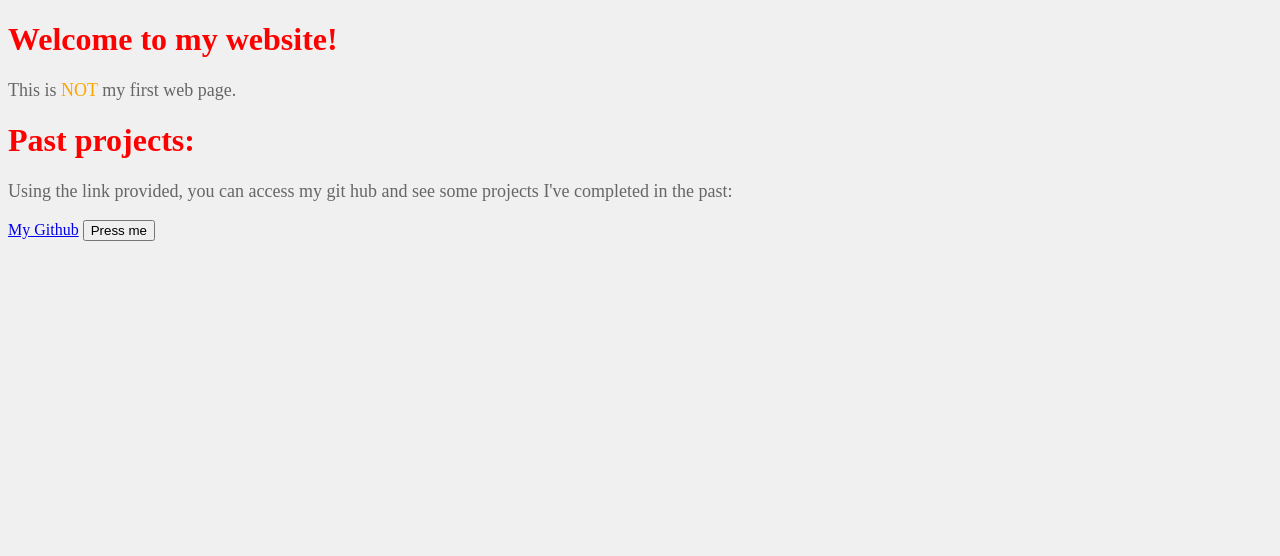
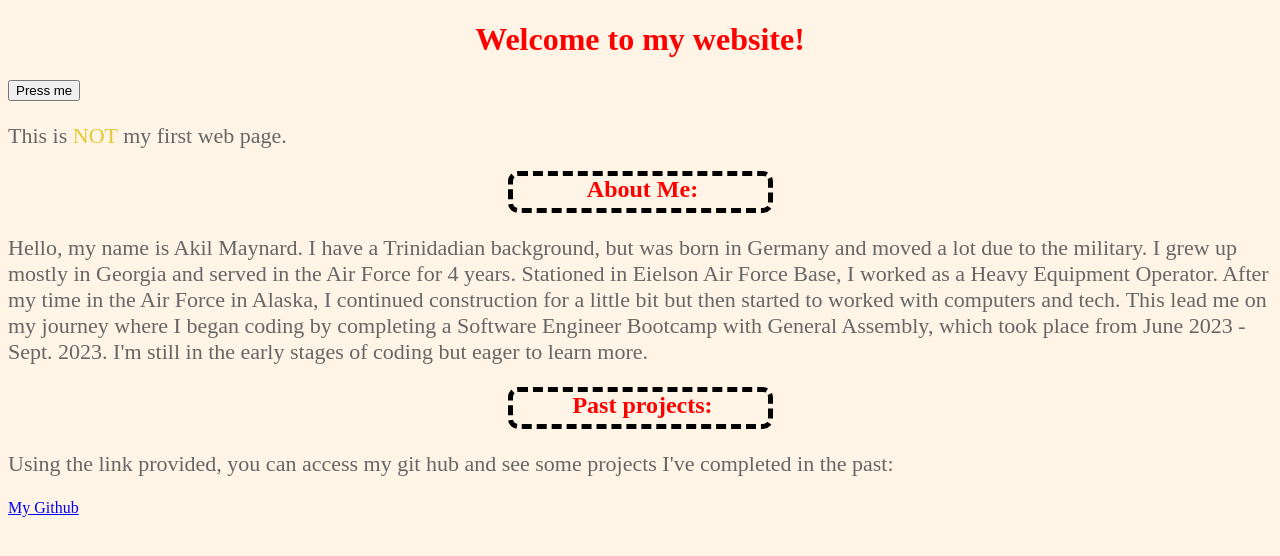
Before and after one commit to Akil92/VWC-prework, a plain HTML site: page index.HTML in a window 1280 px wide. Drawn offline with Linux system fonts and the light colour scheme.

Commit message:
about me

```diff
--- a/index.CSS
+++ b/index.CSS
@@ -1,10 +1,24 @@
 h1 {
     color: var(--h1-color);
+    text-align: center;
+}
+
+h2 {
+    color: var(--h1-color);
+    border-radius: 10px;
+    padding-left: 5px;
+    padding-bottom: 5px;
+    border-color: var(--border-color);
+    margin:auto;
+    text-align: center;
+    border-style: dashed;
+    border-width: 5px;
+    width: 250px;
 }
 
 p {
-    color: #666;
-    font-size: 18px;
+    color: var(--p-color);
+    font-size: 22px;
 }
 
 span {
@@ -13,34 +27,22 @@ span {
 
 :root {
     /* A light gray for the background */
-    --primary-bg: #f0f0f0;
-    /* Pure white for cards or modals */
-    --secondary-bg: #ffffff;
-    /* Almost black for primary text */
-    --primary-text: #333333;
-    /* A lighter gray for secondary text or subtitles */
+    --primary-bg: #fff4e5;
     --secondary-text: #555555;
-    /* A strong blue for accents, drawn from your original primary blue */
-    --accent-strong: #0066cc;
-    /* A mild green for highlights, drawn from your original secondary green */
-    --accent-mild: #009966;
-    /* A very light gray for borders or less important text */
-    --accent-subtle: #cccccc;
-    --span-color: orange;
+    --span-color: rgb(227, 201, 50);
     --h1-color: red;
+    --border-color: black;
+    --p-color: #666;
 }
 
   /* Dark Theme (Original Portfolio colors) */
   .dark-theme {
     --primary-bg: #343a40;
-    --secondary-bg: #292929;
-    --primary-text: #ffffff;
     --secondary-text: #cccccc;
-    --accent-strong: #007BFF;
-    --accent-mild: #8fd29f;
-    --accent-subtle: #a5d1ff;
-    --span-color: purple;
+    --span-color: red;
     --h1-color: yellow;
+    --border-color: white;
+    --p-color: color: #fff;
   }
 
 body{
--- a/index.HTML
+++ b/index.HTML
@@ -5,12 +5,17 @@
     <title>Akil's Capstone</title>
   </head>
   <body>
-    <h1>Welcome to my website!</h1>
-    <p>This is <span> NOT </span> my first web page.</p>
-    <h1>Past projects:</h1>
-    <p>Using the link provided, you can access my git hub and see some projects I've completed in the past:</p>
+    <h1>Welcome to my website!</h1> <button id="color-theme">Press me</button>
+    <p class="p">This is <span> NOT </span> my first web page.</p>
+    <h2>About Me:</h2>
+    <p class="p">Hello, my name is Akil Maynard. I have a Trinidadian background, but was born in Germany and moved a lot due to the military.
+       I grew up mostly in Georgia and served in the Air Force for 4 years. Stationed in Eielson Air Force Base, I worked as
+       a Heavy Equipment Operator. After my time in the Air Force in Alaska, I continued construction for a little bit but then started to worked
+       with computers and tech. This lead me on my journey where I began coding by completing a Software Engineer Bootcamp with General Assembly, which took place from June 2023 - Sept. 2023.
+       I'm still in the early stages of coding but eager to learn more.</p>
+    <h2>Past projects:</h2>
+    <p class="p">Using the link provided, you can access my git hub and see some projects I've completed in the past:</p>
     <a href="https://github.com/Akil92">My Github</a>
-    <button id="color-theme">Press me</button>
     <script>
       document.getElementById("color-theme").addEventListener("click",()=> {
         document.body.classList.toggle("dark-theme");
```
